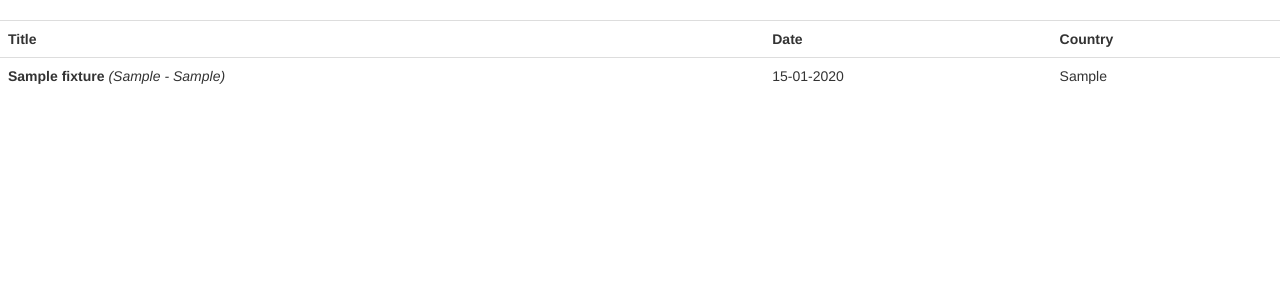
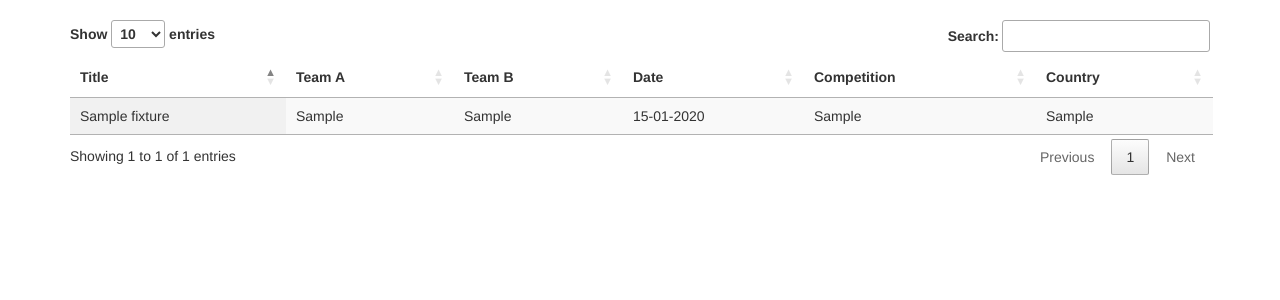
Before and after one commit to jac08h/NextSoccerDerby, a Flask app: page / in a window 1280 px wide. Shown: the part 50-350 px from the top of the page. Run offline with Flask 2, Linux system fonts and the light colour scheme; tables that the repository leaves empty hold one stand-in row (values such as "Sample post"); some libraries are stand-ins or nearby versions.

Commit message:
Bare working DataTable view of fixtures

```diff
--- a/app/routes.py
+++ b/app/routes.py
@@ -1,5 +1,5 @@
-from flask import render_template, flash, redirect, url_for
-from app import app, db
+from flask import render_template, flash, redirect, url_for, jsonify
+from app import app, db, applogger
 from app.models import Fixture, User
 from app.forms import LoginForm, RegistrationForm, UpdateDates, AddDerby
 from flask_login import current_user, login_user, logout_user
@@ -9,8 +9,19 @@ from scrapers import scraper
 @app.route('/')
 @app.route('/index')
 def index():
-    fixtures = db.session.query(Fixture).order_by(Fixture.date).all()
-    return render_template('index.html', title='Next Soccer Derby', fixtures=fixtures)
+    data = ["Jakub", "Jacob"]
+    return render_template('index.html', title='Next Soccer Derby', fixtures=data)
+
+
+@app.route('/fixtures', methods=['POST', 'GET'])
+def fixtures():
+    fixtures = Fixture.query.all()
+    fixtures_data = []
+    for fixture in fixtures:
+        fixtures_data.append((fixture.title, fixture.team_a, fixture.team_b, fixture.get_date(), fixture.competition, fixture.country))
+
+    applogger.info('fixtures')
+    return jsonify({"data": fixtures_data})
 
 
 @app.route('/login', methods=['GET', 'POST'])
--- a/app/templates/base.html
+++ b/app/templates/base.html
@@ -1,7 +1,15 @@
 {% extends 'bootstrap/base.html' %}
+{% block scripts %}
+<script src="https://ajax.googleapis.com/ajax/libs/jquery/3.4.1/jquery.min.js"></script>
+<link rel="stylesheet" type="text/css" href="https://cdn.datatables.net/1.10.20/css/jquery.dataTables.css">
+<script type="text/javascript" charset="utf8" src="https://cdn.datatables.net/1.10.20/js/jquery.dataTables.js"></script>
+
+{% endblock %}
 {% block title %}
     {% if title %}{{ title }}- NextSoccerDerby{% else %}Next Soccer Derby{% endif %}
 {% endblock %}
+
+
 {% block navbar %}
     <nav class="navbar navbar-default">
         <div>
@@ -32,4 +40,5 @@
         {# application content needs to be provided in the app_content block #}
         {% block app_content %}{% endblock %}
     </div>
+
 {% endblock %}
--- a/app/templates/index.html
+++ b/app/templates/index.html
@@ -1,14 +1,34 @@
 {% extends "base.html" %}
 
-{% block content %}
-    <table class="table table-hover">
+{% block scripts %}
+{{ super() }}
+<script>
+    $(document).ready( function () {
+        $('#table_id').DataTable( {
+                "ajax": {
+                    "url": "/fixtures",
+                    "type": "POST"
+                    }
+                }
+            );
+        });
+</script>
+{% endblock %}
+
+
+{% block app_content %}
+<table id="table_id" class="display">
+    <thead>
         <tr>
             <th>Title</th>
+            <th>Team A</th>
+            <th>Team B</th>
             <th>Date</th>
+            <th>Competition</th>
             <th>Country</th>
         </tr>
-        {% for fixture in fixtures %}
-            {% include "_fixture.html" %}
-        {% endfor %}
-    </table>
+    </thead>
+</table>
+
+
 {% endblock %}
```
